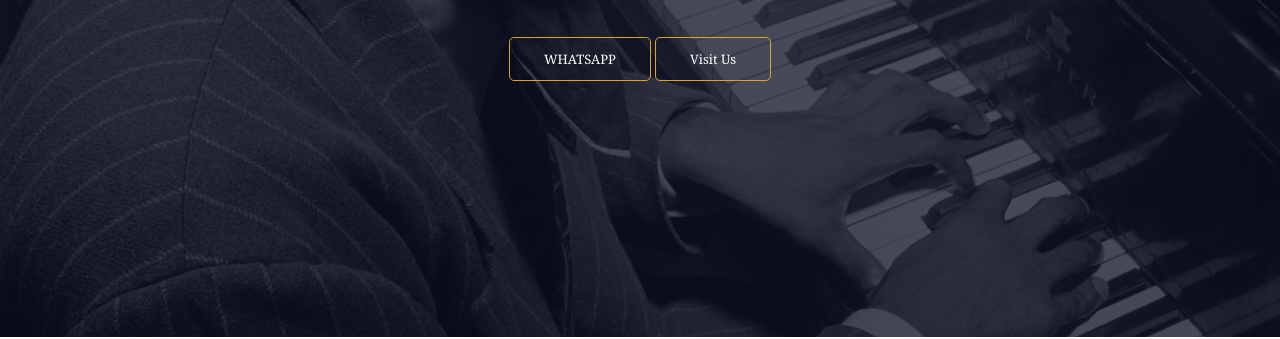
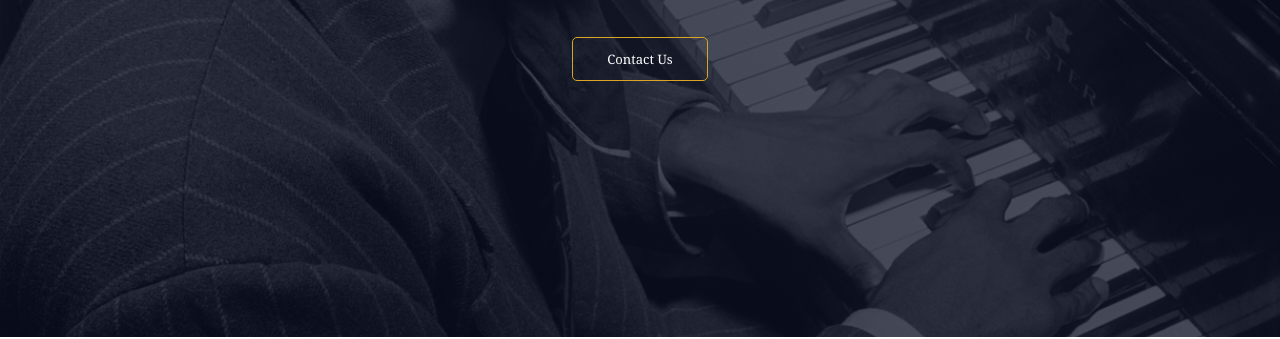
Before and after one commit to Joshpee22/Psalmtox_Institute, a plain HTML site: page index.html in a window 1280 px wide. Shown: the part 463-802 px from the top of the page. Drawn offline with nearby package versions, Linux system fonts and the light colour scheme.

Commit message:
Update index.html

```diff
--- a/index.html
+++ b/index.html
@@ -70,8 +70,8 @@
             Our experienced faculty will guide you through performance, theory, composition,
             <br> and industry insights, preparing you for a successful career in our music school
           </p>
-           <a href="https://wa.me/c/2348157977458" class="hero-btn">WHATSAPP</a>
-          <a href="#" class="hero-btn">Visit Us</a>
+           <a href="https://wa.me/c/2348157977458" class="hero-btn">Contact Us</a>
+
         </div>
       </section>
 
@@ -224,7 +224,6 @@
         <p>
 
           <p>
-  <p>We collaborate with <strong><a href="https://joshpeemusiccompany.com.ng" target="_blank"></strong>JoshPee Music School</a>, a leading music academy on Lagos Island offering piano, guitar, and drum lessons for all ages.</p>
           58b, Kudirat Abiola way Ikeja, Lagos Nigeria
 © 2024 Psalmtox Music Institute. All Rights Reserved.
         </p>
```
